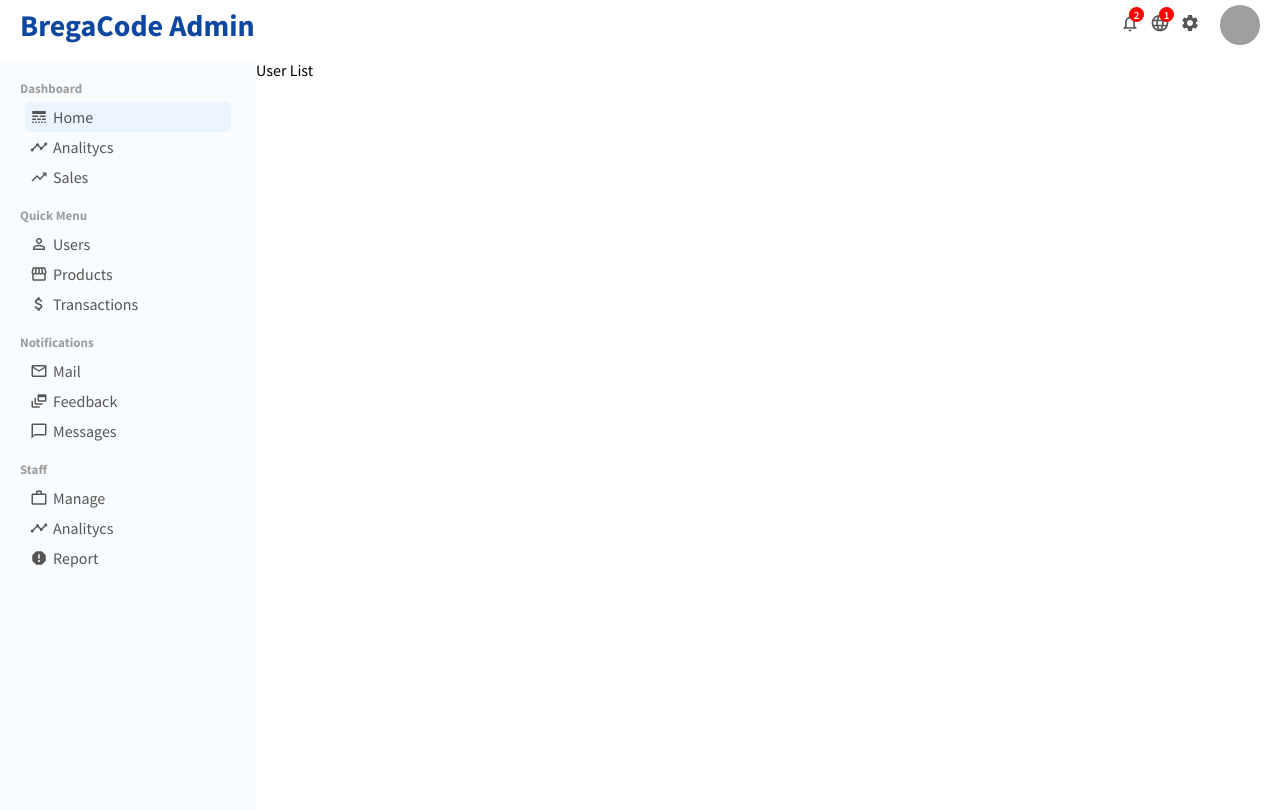
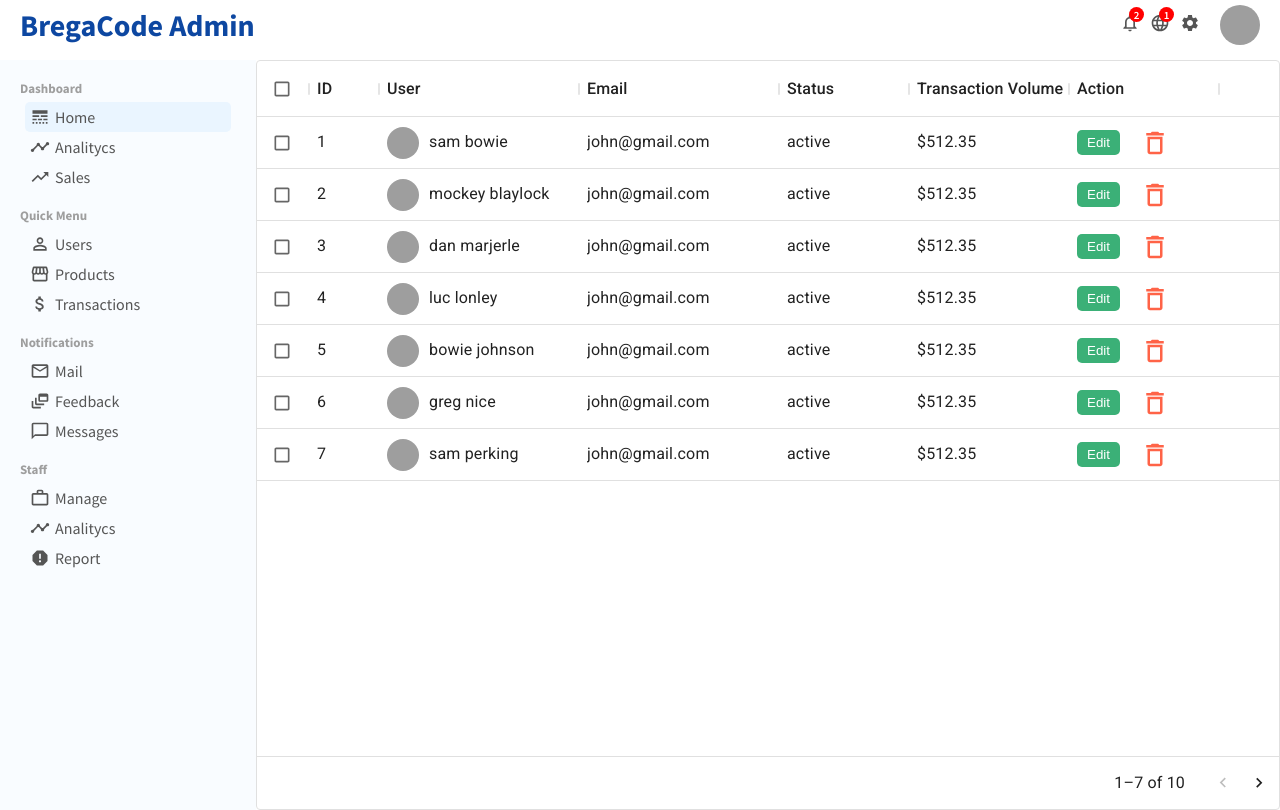
Before and after one commit to bregarulai/brega-admin, a React (Create React App) app: page /users in a window 1280 px wide. Built offline with nearby package versions, Linux system fonts and the light colour scheme; grey boxes are pictures that could not be loaded.

Commit message:
created user list page

```diff
--- a/package.json
+++ b/package.json
@@ -7,6 +7,7 @@
     "@emotion/styled": "^11.3.0",
     "@mui/icons-material": "^5.1.0",
     "@mui/material": "^5.1.0",
+    "@mui/x-data-grid": "^5.0.0-beta.7",
     "@testing-library/jest-dom": "^5.15.0",
     "@testing-library/react": "^11.2.7",
     "@testing-library/user-event": "^12.8.3",
--- a/src/dummyData.js
+++ b/src/dummyData.js
@@ -1,3 +1,5 @@
+import { DeleteOutline } from "@mui/icons-material";
+
 export const userData = [
   {
     name: "Jan",
@@ -48,3 +50,137 @@
     "Active User": 2490,
   },
 ];
+
+export const columns = [
+  { field: "id", headerName: "ID", width: 70 },
+  {
+    field: "user",
+    headerName: "User",
+    width: 200,
+    renderCell: (params) => {
+      return (
+        <div className="userListUser">
+          <img className="userListUserImg" src={params.row.avatar} alt="user" />
+          {params.row.username}
+        </div>
+      );
+    },
+  },
+  { field: "email", headerName: "Email", width: 200 },
+  {
+    field: "status",
+    headerName: "Status",
+    width: 130,
+  },
+  {
+    field: "transaction",
+    headerName: "Transaction Volume",
+    width: 160,
+  },
+  {
+    field: "action",
+    headerName: "Action",
+    width: 150,
+    renderCell: (params) => {
+      return (
+        <div className="userListAction">
+          <button className="userListActionBtn">Edit</button>
+          <DeleteOutline className="userListActionIcon" />
+        </div>
+      );
+    },
+  },
+];
+
+export const rows = [
+  {
+    id: 1,
+    username: "sam bowie",
+    avatar:
+      "https://images.pexels.com/photos/842980/pexels-photo-842980.jpeg?cs=srgb&dl=pexels-craig-mckay-842980.jpg&fm=jpg",
+    email: "john@gmail.com",
+    status: "active",
+    transaction: "$512.35",
+  },
+  {
+    id: 2,
+    username: "mockey blaylock",
+    avatar:
+      "https://images.pexels.com/photos/842980/pexels-photo-842980.jpeg?cs=srgb&dl=pexels-craig-mckay-842980.jpg&fm=jpg",
+    email: "john@gmail.com",
+    status: "active",
+    transaction: "$512.35",
+  },
+  {
+    id: 3,
+    username: "dan marjerle",
+    avatar:
+      "https://images.pexels.com/photos/842980/pexels-photo-842980.jpeg?cs=srgb&dl=pexels-craig-mckay-842980.jpg&fm=jpg",
+    email: "john@gmail.com",
+    status: "active",
+    transaction: "$512.35",
+  },
+  {
+    id: 4,
+    username: "luc lonley",
+    avatar:
+      "https://images.pexels.com/photos/842980/pexels-photo-842980.jpeg?cs=srgb&dl=pexels-craig-mckay-842980.jpg&fm=jpg",
+    email: "john@gmail.com",
+    status: "active",
+    transaction: "$512.35",
+  },
+  {
+    id: 5,
+    username: "bowie johnson",
+    avatar:
+      "https://images.pexels.com/photos/842980/pexels-photo-842980.jpeg?cs=srgb&dl=pexels-craig-mckay-842980.jpg&fm=jpg",
+    email: "john@gmail.com",
+    status: "active",
+    transaction: "$512.35",
+  },
+  {
+    id: 6,
+    username: "greg nice",
+    avatar:
+      "https://images.pexels.com/photos/842980/pexels-photo-842980.jpeg?cs=srgb&dl=pexels-craig-mckay-842980.jpg&fm=jpg",
+    email: "john@gmail.com",
+    status: "active",
+    transaction: "$512.35",
+  },
+  {
+    id: 7,
+    username: "sam perking",
+    avatar:
+      "https://images.pexels.com/photos/842980/pexels-photo-842980.jpeg?cs=srgb&dl=pexels-craig-mckay-842980.jpg&fm=jpg",
+    email: "john@gmail.com",
+    status: "active",
+    transaction: "$512.35",
+  },
+  {
+    id: 8,
+    username: "henry smith",
+    avatar:
+      "https://images.pexels.com/photos/842980/pexels-photo-842980.jpeg?cs=srgb&dl=pexels-craig-mckay-842980.jpg&fm=jpg",
+    email: "john@gmail.com",
+    status: "active",
+    transaction: "$242.35",
+  },
+  {
+    id: 9,
+    username: "marco polo",
+    avatar:
+      "https://images.pexels.com/photos/842980/pexels-photo-842980.jpeg?cs=srgb&dl=pexels-craig-mckay-842980.jpg&fm=jpg",
+    email: "john@gmail.com",
+    status: "active",
+    transaction: "$112.00",
+  },
+  {
+    id: 10,
+    username: "james harden",
+    avatar:
+      "https://images.pexels.com/photos/842980/pexels-photo-842980.jpeg?cs=srgb&dl=pexels-craig-mckay-842980.jpg&fm=jpg",
+    email: "john@gmail.com",
+    status: "active",
+    transaction: "$312.90",
+  },
+];
--- a/src/pages/UserList/index.jsx
+++ b/src/pages/UserList/index.jsx
@@ -1,8 +1,23 @@
+import { DataGrid } from "@mui/x-data-grid";
 import React from "react";
+
 import "./userList.css";
+import { rows, columns } from "../../dummyData";
 
 const UserList = () => {
-  return <div className="userList">User List</div>;
+  return (
+    <div className="userList">
+      <DataGrid
+        className="userListDataGrid"
+        disableSelectionOnClick
+        rows={rows}
+        columns={columns}
+        pageSize={7}
+        rowsPerPageOptions={[5]}
+        checkboxSelection
+      />
+    </div>
+  );
 };
 
 export default UserList;
--- a/src/pages/UserList/userList.css
+++ b/src/pages/UserList/userList.css
@@ -1,3 +1,53 @@
 .userList {
     flex: 4;
 }
+
+.userListDataGrid {
+    font-size: 1.6rem !important;
+}
+
+.userListUser {
+    display: flex;
+    align-items: center;
+}
+
+.userListUserImg {
+    width: 3.2rem;
+    height: 3.2rem;
+    object-fit: cover;
+    border-radius: 50%;
+    margin-right: 1rem;
+}
+
+.userListAction {
+    display: flex;
+    align-items: center;
+}
+
+.userListActionBtn {
+    border: none;
+    border-radius: .5rem;
+    padding: .5rem 1rem;
+    background: #3bb077;
+    color: white;
+    cursor: pointer;
+}
+
+.userListActionBtn:focus {
+    outline: none;
+}
+
+.css-i4bv87-MuiSvgIcon-root {
+    font-size: 2rem !important;
+}
+
+.userListActionIcon {
+    font-size: 3rem !important;
+    color: tomato;
+    margin-left: 2rem;
+    cursor: pointer;
+}
+
+.css-levciy-MuiTablePagination-displayedRows {
+    font-size: 1.6rem !important;
+}
```
Also changed, not shown: 1 other file (tests, documents, lock files or other folders). Lines whose indentation alone changed are shown as unchanged.
